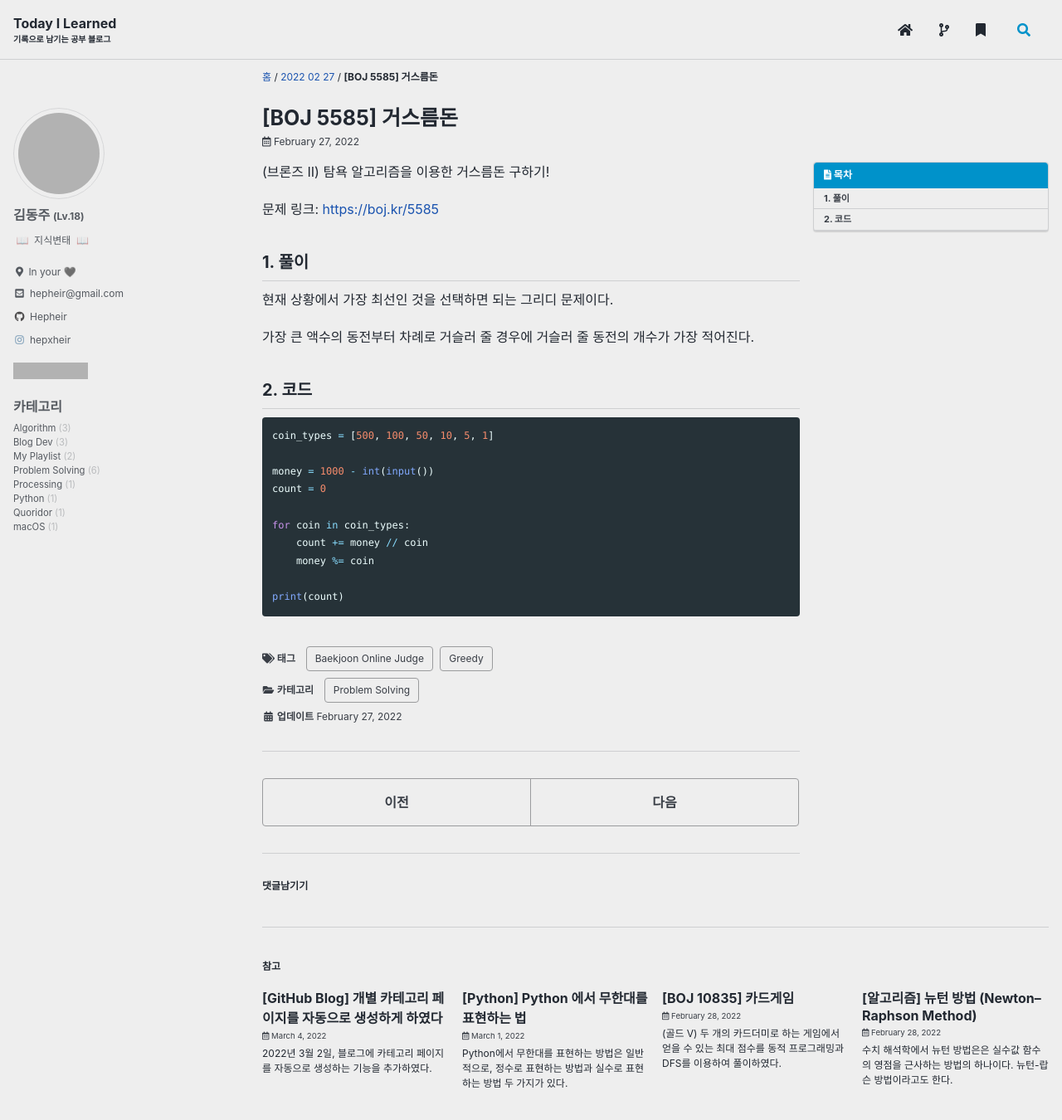
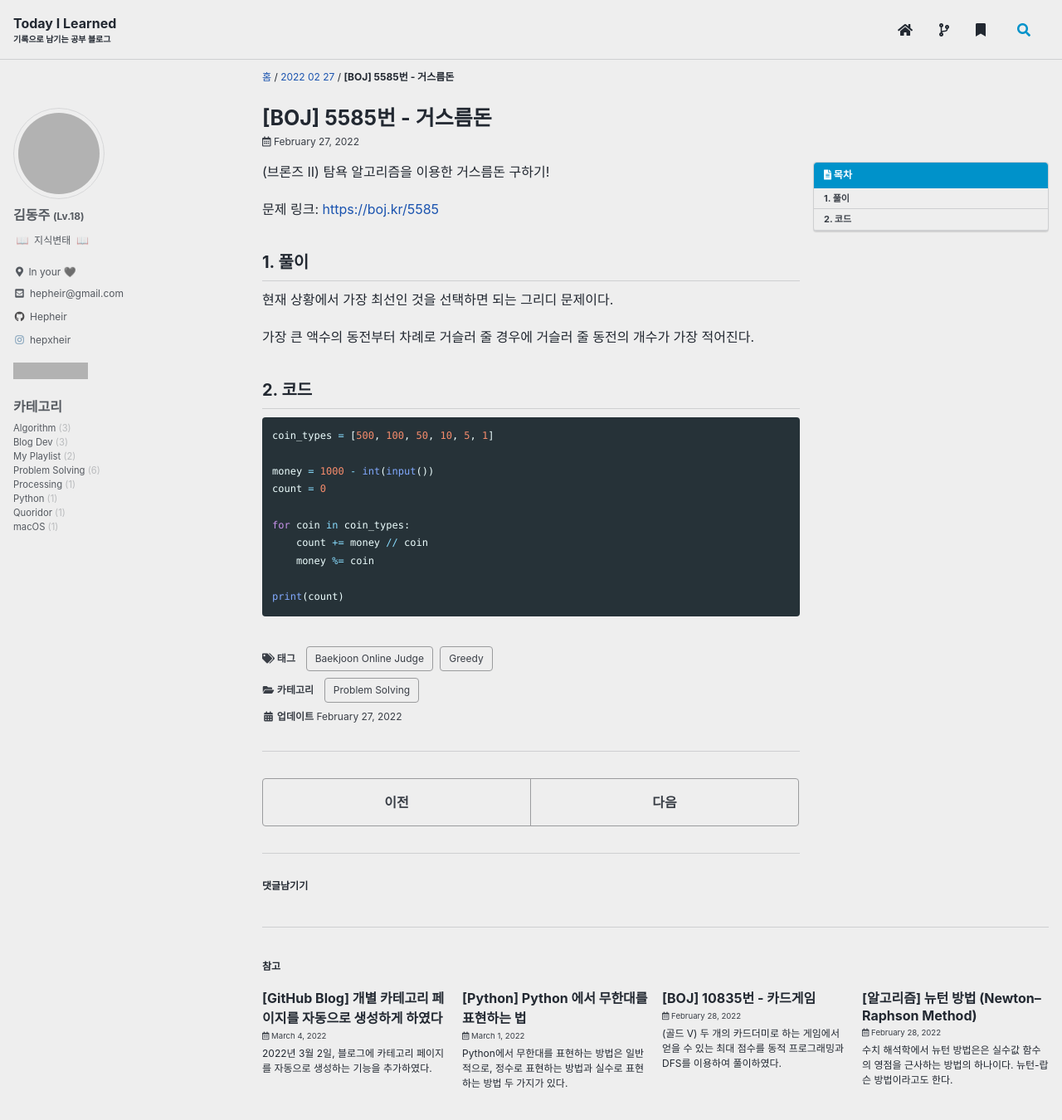
Before and after one commit to Hepheir/archived-hepheir.github.io, a Jekyll site: the page built from _posts/Problem Solving/2022-02-27-baekjoon-5585.md, in a window 1280 px wide and 1400 px high. Shown: the top 1350 px of the window at 83% size. Built offline with Jekyll 4.4.1, drawn with Linux system fonts in a browser that asks for light colours; cached includes are drawn as plain includes; comment, search, counter and statistics services are not loaded; grey boxes are pictures that could not be loaded.

Commit message:
post: 포스트 제목에서 백준 문제 번호 표기위치 변경

```diff
--- a/_posts/Problem Solving/2022-02-27-baekjoon-1789.md
+++ b/_posts/Problem Solving/2022-02-27-baekjoon-1789.md
@@ -1,5 +1,5 @@
 ---
-title:  "[BOJ 1789] 수들의 합"
+title:  "[BOJ] 1789번 - 수들의 합"
 categories:
   - "Problem Solving"
 tags:
--- a/_posts/Problem Solving/2022-02-27-baekjoon-5585.md
+++ b/_posts/Problem Solving/2022-02-27-baekjoon-5585.md
@@ -1,5 +1,5 @@
 ---
-title:  "[BOJ 5585] 거스름돈"
+title:  "[BOJ] 5585번 - 거스름돈"
 categories:
   - "Problem Solving"
 tags:
--- a/_posts/Problem Solving/2022-02-28-baekjoon-10835.md
+++ b/_posts/Problem Solving/2022-02-28-baekjoon-10835.md
@@ -1,5 +1,5 @@
 ---
-title:  "[BOJ 10835] 카드게임"
+title:  "[BOJ] 10835번 - 카드게임"
 categories:
   - "Problem Solving"
 tags:
```
Also changed, not shown: _posts/Problem Solving/2022-02-02-baekjoon-1671.md (+1 -1 lines), _posts/Problem Solving/2022-02-27-baekjoon-1240.md (+1 -1 lines).
